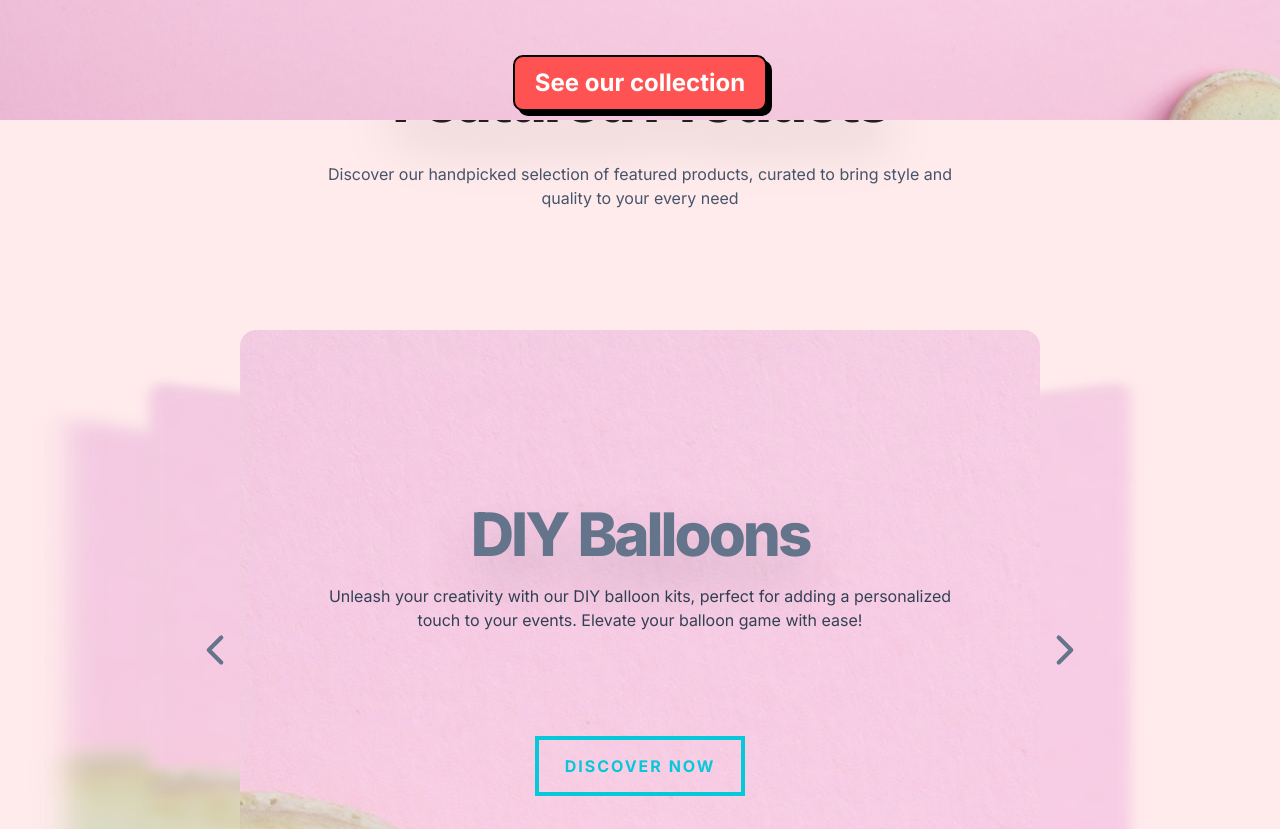
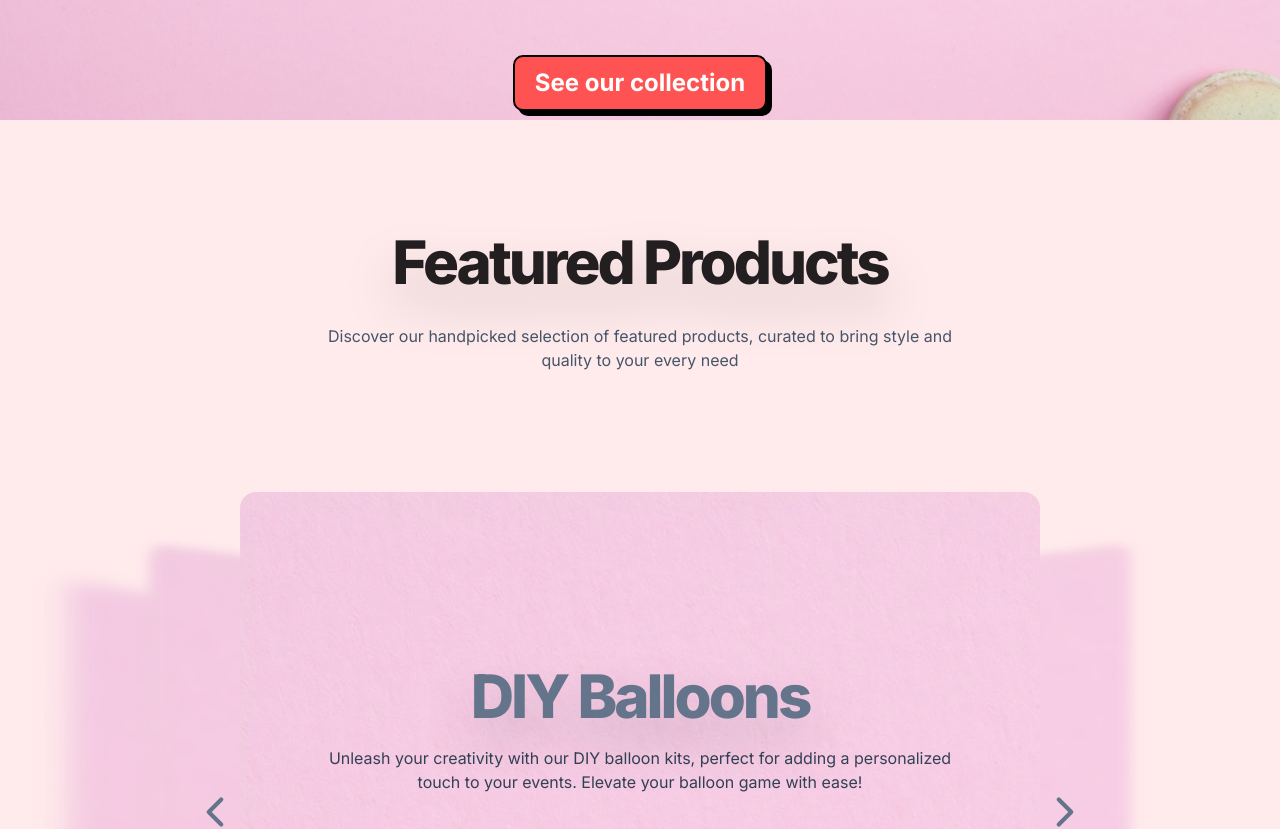
Before and after one commit to CoinKarunaratne/middlemist, a Next.js app: page / in a window 1280 px wide. Shown: the part 680-1509 px from the top of the page. Built offline with nearby package versions, Linux system fonts and the light colour scheme.

Commit message:
design-edit

```diff
--- a/app/components/Tiles.tsx
+++ b/app/components/Tiles.tsx
@@ -82,7 +82,7 @@ const Tiles = () => {
   return (
     <section
       id="collection"
-      className="h-auto py-10 lg:py-0 lg:h-screen flex flex-col gap-14 lg:gap-28 align-middle items-center justify-center overflow-hidden bg-[#FFEBEC]"
+      className="h-auto py-28 flex flex-col gap-14 lg:gap-28 bg-[#FFEBEC] items-center"
     >
       <div className="flex flex-col justify-center items-center gap-8 px-4">
         <LargeHeading className="drop-shadow-2xl text-[#231F20]">
```
